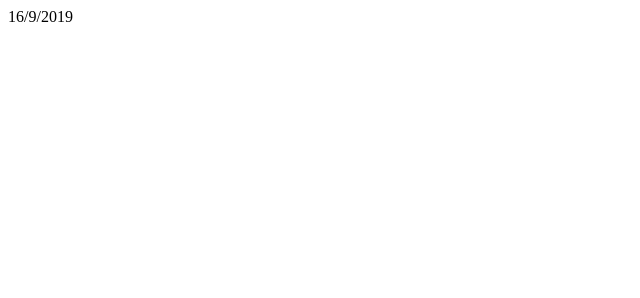
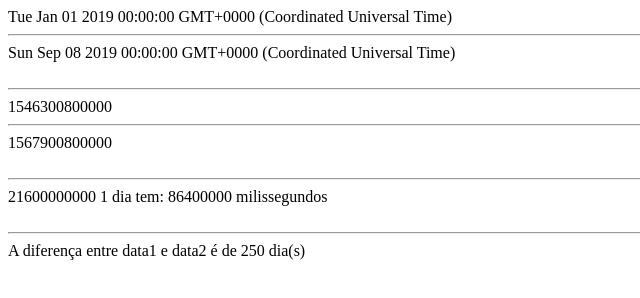
Before and after one commit to Thiagopcsantos/TreinamentoJS-v1.0, a plain HTML site: page fucnoes_datas.html in a window 1280 px wide. Shown: the whole page, without its empty margins (0-640 px from the left). Drawn offline with Linux system fonts and the light colour scheme.

Commit message:
commit funciones

```diff
--- a/fucnoes_datas.html
+++ b/fucnoes_datas.html
@@ -8,11 +8,62 @@
 </head>
 <body>
     <script>
-        let data = new Date();
+        // // let data = new Date();
 
-        document.write(data.getDate() + '/');
-        document.write(data.getMonth() + 1 + '/');
-        document.write(data.getFullYear());
+        // // document.write(data.getDate() + '/');
+        // // document.write(data.getMonth() + 1 + '/');
+        // // document.write(data.getFullYear());
+
+        // let data = new Date();
+
+        // //add ou remover dias
+        // document.write(data.toString());
+        // data.setDate(data.getDate() + 1);
+        // document.write('<hr />');
+        // document.write(data.toString());
+
+        // //add ou remover meses
+
+        // document.write(data.toString());
+        // data.setMonth(data.getMonth() + 1);
+        // document.write('<hr />');
+        // document.write(data.toString());
+
+        // //o mesmo metodo se utiliza com setFullYear e getFullYear
+
+
+
+    var data1 = new Date(2019, 0, 1)
+
+    var data2 = new Date(2019, 8, 8)
+
+    document.write(data1.toString())
+    document.write('<hr />')
+    document.write(data2.toString())
+
+    document.write('<br /><br /><hr />')
+    //converter datas para algo que possamos calcular
+    document.write(data1.getTime())
+    document.write('<hr />')
+    document.write(data2.getTime())
+
+    //1 de janeiro de 1970
+
+    document.write('<br /><br /><hr />')
+    //encontar a qtde de milissegundos entre data1 e data2
+    let milissegundos_entre_datas = Math.abs(data1.getTime() - data2.getTime())
+    document.write(milissegundos_entre_datas)
+
+    //1 dia tem 24, cada hora tem 60 minutos,
+    //cada minuto tem 60 segundos e
+    //cada segundo tem 1000 milissegundos
+    //então quantos milissegundos existem em um dia?
+    let milissegundos_por_dia = (1*24*60*60*1000)
+    document.write(' 1 dia tem: ' + milissegundos_por_dia + ' milissegundos' )
+
+    document.write('<br /><br /><hr />')
+    document.write('A diferença entre data1 e data2 é de ' + Math.ceil(milissegundos_entre_datas / milissegundos_por_dia) + ' dia(s)')
+
 
 
     </script>
```
